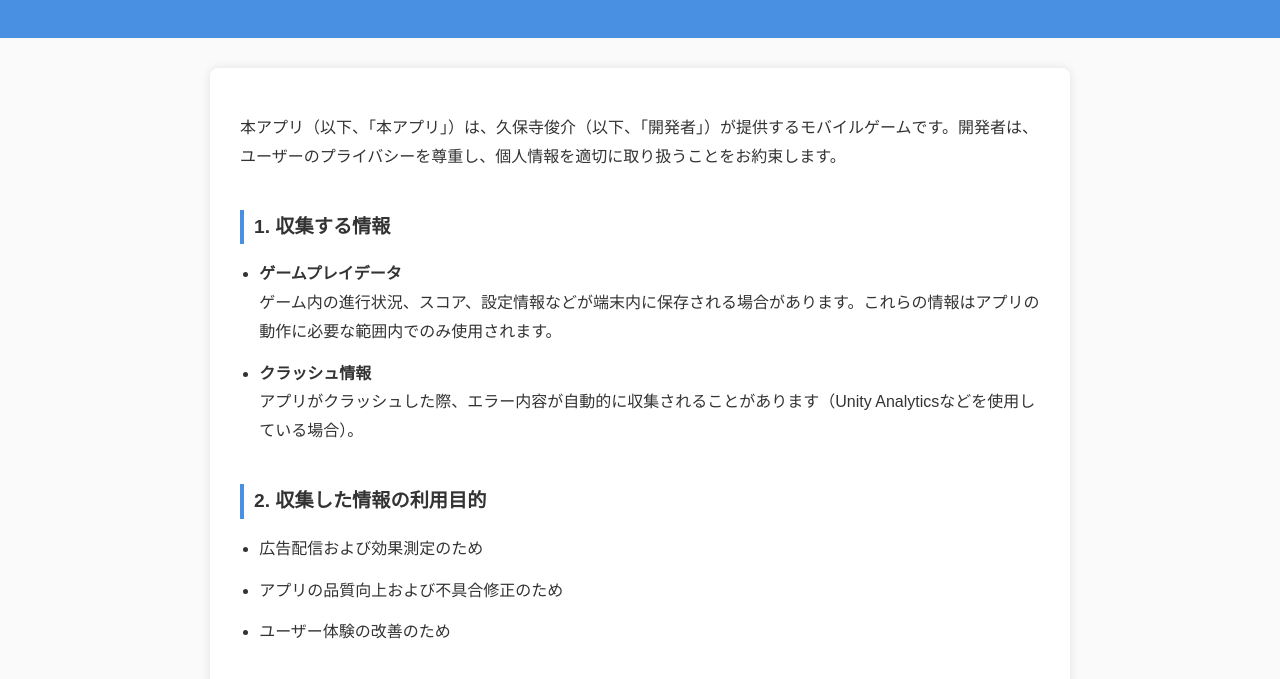
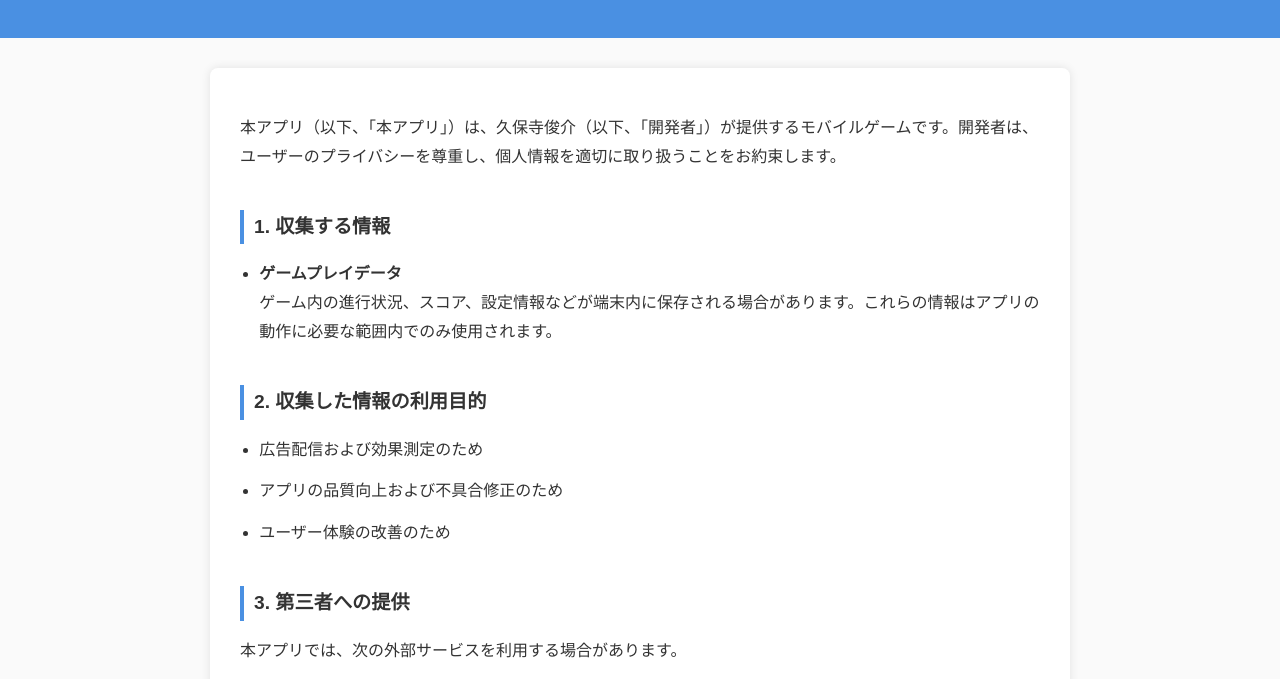
Before and after one commit to HAL-Kubodera/ARCWING_PrivacyPolicy, a plain HTML site: page index.html in a window 1280 px wide. Shown: the part 102-781 px from the top of the page. Drawn offline with Linux system fonts and the light colour scheme.

Commit message:
Update index.html

```diff
--- a/index.html
+++ b/index.html
@@ -72,9 +72,6 @@
     <ul>
       <li><strong>ゲームプレイデータ</strong><br>
         ゲーム内の進行状況、スコア、設定情報などが端末内に保存される場合があります。これらの情報はアプリの動作に必要な範囲内でのみ使用されます。</li>
-
-      <li><strong>クラッシュ情報</strong><br>
-        アプリがクラッシュした際、エラー内容が自動的に収集されることがあります（Unity Analyticsなどを使用している場合）。</li>
     </ul>
 
     <h2>2. 収集した情報の利用目的</h2>
```
